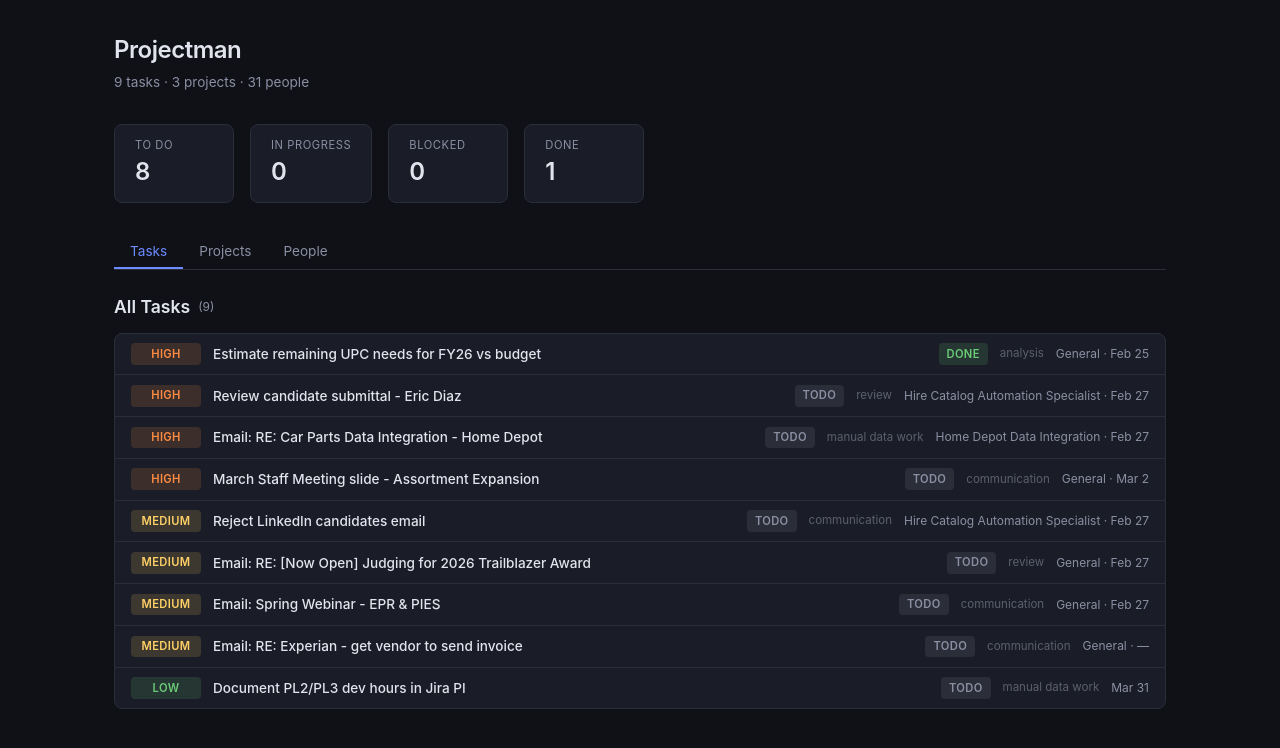
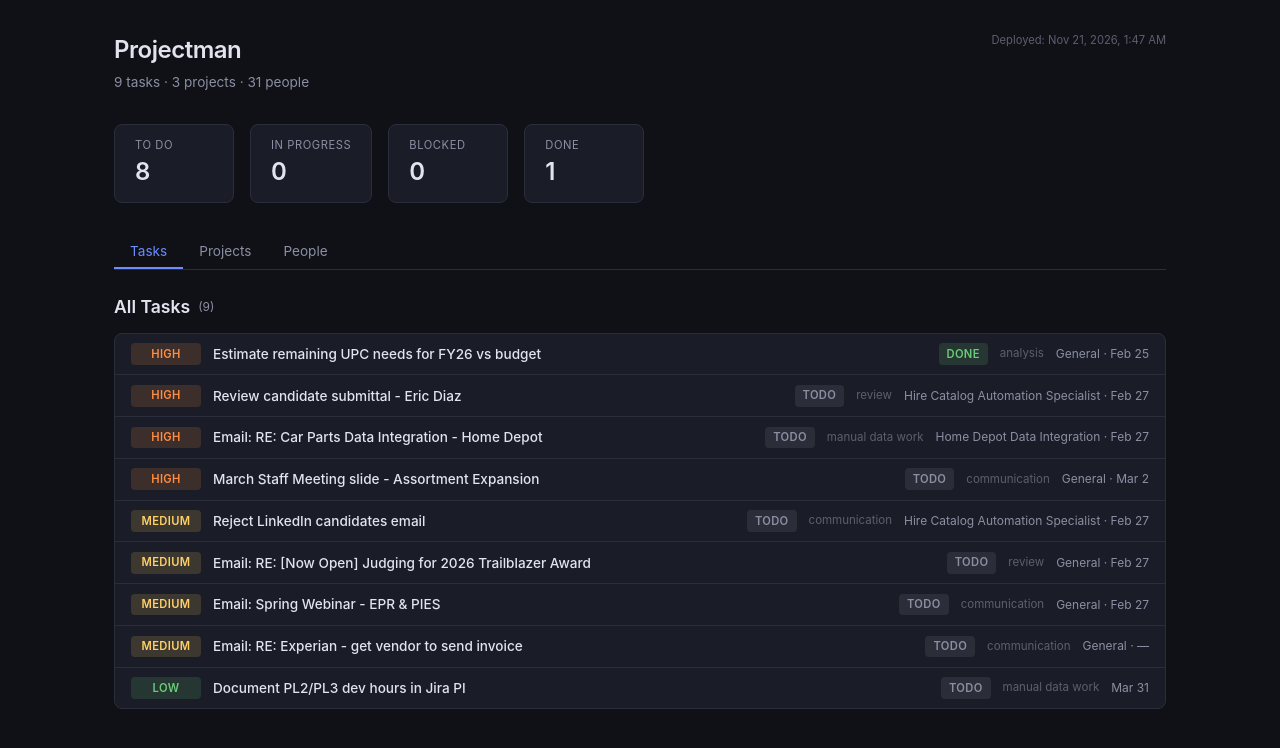
Before and after one commit to tokenmelter/projectman-dashboard, a Next.js app: page / in a window 1280 px wide. Shown: the top 748 px of the page. Built offline with nearby package versions, Linux system fonts and the light colour scheme.

Commit message:
Add deploy timestamp to header

```diff
--- a/next.config.ts
+++ b/next.config.ts
@@ -1,5 +1,17 @@
 import type { NextConfig } from "next";
 
-const nextConfig: NextConfig = {};
+const nextConfig: NextConfig = {
+  env: {
+    NEXT_PUBLIC_BUILD_TIME: new Date().toLocaleString("en-US", {
+      timeZone: "America/Los_Angeles",
+      month: "short",
+      day: "numeric",
+      year: "numeric",
+      hour: "numeric",
+      minute: "2-digit",
+      hour12: true,
+    }),
+  },
+};
 
 export default nextConfig;
--- a/src/app/globals.css
+++ b/src/app/globals.css
@@ -43,6 +43,15 @@ body {
 
 header {
   margin-bottom: 2rem;
+  position: relative;
+}
+
+.deploy-time {
+  position: absolute;
+  top: 0;
+  right: 0;
+  color: var(--text-muted);
+  font-size: 0.7rem;
 }
 
 header h1 {
--- a/src/app/page.tsx
+++ b/src/app/page.tsx
@@ -102,6 +102,9 @@ export default function Dashboard() {
     <div className="dashboard">
       <header>
         <h1>Projectman</h1>
+        <div className="deploy-time">
+          Deployed: {process.env.NEXT_PUBLIC_BUILD_TIME}
+        </div>
         <div className="subtitle">
           {stats
             ? `${stats.totalTasks} tasks · ${stats.totalProjects} projects · ${stats.totalPeople} people`
```
